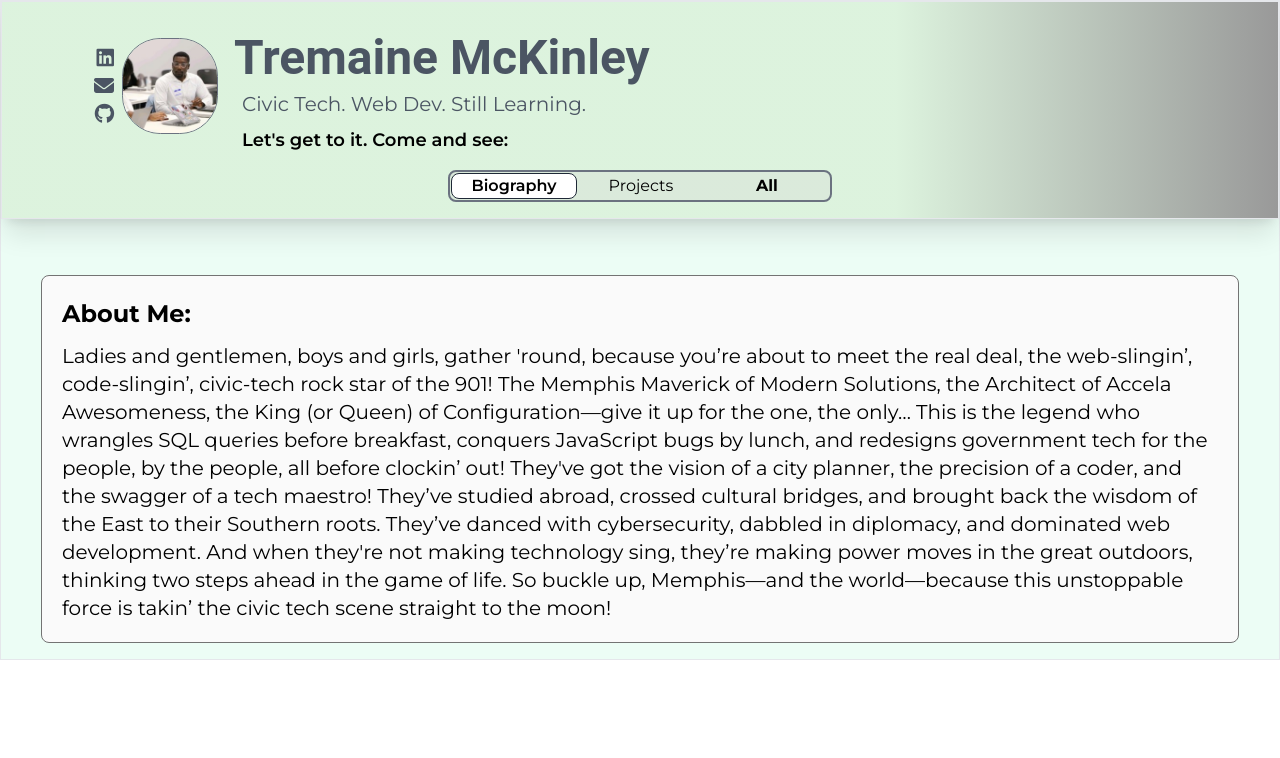
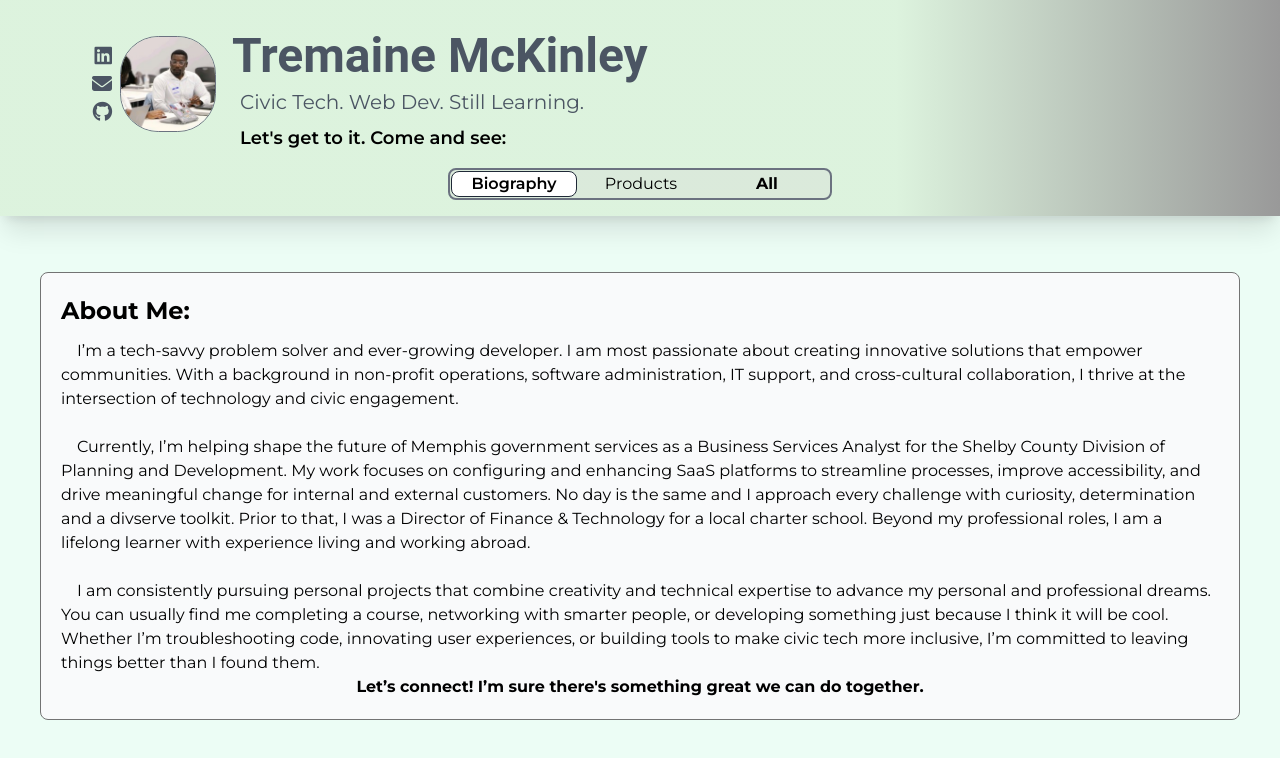
Before and after one commit to tremckinley/tremckinley-portfolio, a React (Vite) app: page / in a window 1280 px wide. Both pictures are taken after a click on the button "Biography". Shown: the top 758 px of the page. Built offline with nearby package versions, Linux system fonts and the light colour scheme.

Commit message:
lovely additions to card and background, added bio

```diff
--- a/src/App.jsx
+++ b/src/App.jsx
@@ -8,8 +8,8 @@ function App() {
   const [view, setView] = useState("projects");
 
   return (
-    <div className="h-fit w-full flex flex-col items-center bg-gray-500 font-body">
-      <div className="w-full max-w-7xl border flex flex-col items-between h-fit bg-emerald-50">
+    <div className="h-screen min-h-fit w-full flex flex-col items-center bg-gray-500 font-body">
+      <div className="w-full max-w-7xl flex flex-col items-between min-h-fit h-full shadow-xl shadow-gray-800 bg-emerald-50">
         <ProfileCard state={{ view, setView }} />
         <div className="p-10 md:pb-0">
           {
--- a/src/assets/AboutSection.jsx
+++ b/src/assets/AboutSection.jsx
@@ -1,18 +1,13 @@
 export default function AboutSection() {
     return (
-        <section className="my-4 bg-neutral-50 p-5 border border-neutral-500 rounded-lg">
+        <section className="my-4 p-5 bg-gray-50 border border-neutral-500 rounded-lg -bio-background">
         <h3 className="header">About Me:</h3>
-        <p className="text-xl">
-        Ladies and gentlemen, boys and girls, gather 'round, because you’re about to meet the real deal, the web-slingin’, code-slingin’, civic-tech rock star of the 901! The Memphis Maverick of Modern Solutions, the Architect of Accela Awesomeness, the King (or Queen) of Configuration—give it up for the one, the only…
+        <p>
+        &emsp;I’m a tech-savvy problem solver and ever-growing developer. I am most passionate about creating innovative solutions that empower communities. With a background in non-profit operations, software administration, IT support, and cross-cultural collaboration, I thrive at the intersection of technology and civic engagement.
+        <br/><br/>&emsp;Currently, I’m helping shape the future of Memphis government services as a Business Services Analyst for the Shelby County Division of Planning and Development. My work focuses on configuring and enhancing SaaS platforms to streamline processes, improve accessibility, and drive meaningful change for internal and external customers. No day is the same and I approach every challenge with curiosity, determination and a divserve toolkit. Prior to that, I was a Director of Finance & Technology for a local charter school. Beyond my professional roles, I am a lifelong learner with experience living and working abroad.
+        <br/><br/>&emsp;I am consistently pursuing personal projects that combine creativity and technical expertise to advance my personal and professional dreams. You can usually find me completing a course, networking with smarter people, or developing something just because I think it will be cool. Whether I’m troubleshooting code, innovating user experiences, or building tools to make civic tech more inclusive, I’m committed to leaving things better than I found them. <br/><center><strong>Let’s connect! I’m sure there's something great we can do together.</strong></center>
+        </p>
 
-This is the legend who wrangles SQL queries before breakfast, conquers JavaScript bugs by lunch, and redesigns government tech for the people, by the people, all before clockin’ out! They've got the vision of a city planner, the precision of a coder, and the swagger of a tech maestro!
-
-They’ve studied abroad, crossed cultural bridges, and brought back the wisdom of the East to their Southern roots. They’ve danced with cybersecurity, dabbled in diplomacy, and dominated web development.
-
-And when they're not making technology sing, they’re making power moves in the great outdoors, thinking two steps ahead in the game of life.
-
-So buckle up, Memphis—and the world—because this unstoppable force is takin’ the civic tech scene straight to the moon!
-        </p>
         </section>
     )
 }
--- a/src/assets/ProfileCard/ProfileCard.jsx
+++ b/src/assets/ProfileCard/ProfileCard.jsx
@@ -3,7 +3,7 @@ import ViewSelector from "./ViewSelector"
 export default function ProfileCard(props) {
     const { state } = props
     return (
-        <div className="flex flex-col items-center p-4 text-gray-600 border shadow-xl banner bg-gradient-to-t md:bg-gradient-to-r from-[#c9e6c070] from-70% to-[#999999]">
+        <div className="flex flex-col items-center p-4 text-gray-600 shadow-xl bg-gradient-to-t md:bg-gradient-to-r from-[#c9e6c070] from-70% to-[#999999]">
             <div className="md:ml-4 flex flex-col md:flex-row items-center md:justify-start w-full">
                 <div className="flex flex-col md:flex-row-reverse items-center">
                     <img className="rounded-[40%] max-h-24 md:max-h-24 border border-gray-500 center" alt="profile image of me" src="src\assets\images\profile photo.jpeg" />
--- a/src/assets/ProfileCard/ViewSelector.jsx
+++ b/src/assets/ProfileCard/ViewSelector.jsx
@@ -14,7 +14,7 @@ export default function ViewSelector(props) {
                 onClick={() => state.setView("projects")}
             >
                 <div>
-                    Projects
+                    Products
                 </div>
             </button>
             {/* <button key="resume" className={"text-center px-2 rounded-lg m-[1px] text-black border-gray-800 flex-1 "+ (state.view == "resume" ? "bg-white border font-semibold" : "")}
--- a/src/assets/ProjectCard/ProjectCard.jsx
+++ b/src/assets/ProjectCard/ProjectCard.jsx
@@ -5,7 +5,7 @@ export default function ProjectCard(props) {
   const { project  } = props;
 
   return (
-    <div className="flex flex-col m-2 border-2 border-stone-500 rounded-lg max-w-60 overflow-clip bg-white hover:bg-neutral-100 hover:border-green-500">
+    <div className="flex flex-col m-2 border-2 border-stone-500 rounded-lg md:max-w-60 overflow-clip bg-white hover:bg-neutral-100 hover:border-green-500 max-w-96">
       <div className="max-h-48 w-full mr-4 border-b border-stone-500 flex">
         <a href={project.liveUrl} target="_blank" className="w-full overflow-clip">
         <motion.img
--- a/src/assets/ProjectSection.jsx
+++ b/src/assets/ProjectSection.jsx
@@ -4,7 +4,7 @@ import { projects } from "./projects";
 export default function ProjectSection() {
     return (
         <section>
-        <h3 className="header text-gray-700">My Projects:</h3>
+        <h3 className="header text-gray-700">My Products:</h3>
         <div className="flex flex-wrap justify-center mt-10">
             {!projects ? <p>Error: Projects not loaded</p> :
                 projects.map((project) => {
--- a/src/assets/projects.js
+++ b/src/assets/projects.js
@@ -11,7 +11,7 @@ export const projects = [
     {
       title: "Focus Breathing Timer",
       desc: "An original HTML/CSS/JS project. Warmed up my vanilla web dev skills by creating a mindful breathing timer in a Codecademy code space.",
-      tools: ["html5", "css3", "javascript", "code"],
+      tools: ["html5", "css3", "js"],
       repoUrl: "https://github.com/tremckinley/focus-breathing-timer",
       liveUrl: "https://www.codecademy.com/workspaces/671bb94c26499240abf81e85",
       imageUrl: "src/assets/images/screenshots/focusbreathing.png"
@@ -19,7 +19,7 @@ export const projects = [
     {
       title: "Fright Night Game",
       desc: "A customization of a Codecademy lesson. Used principles from a DOM manipulation lesson to add game functionality. *This game was recognized in a Codecademy Halloween competition.",
-      tools: ["html5", "css3", "javascript", "code"],
+      tools: ["html5", "css3", "js"],
       repoUrl: "https://github.com/tremckinley/datenightgame/tree/fright_night",
       liveUrl: "https://frightnightgame.vercel.app/",
       imageUrl: "src/assets/images/screenshots/frightnight.png"
--- a/src/index.css
+++ b/src/index.css
@@ -8,3 +8,11 @@
     margin-bottom: 10px;
 
 }
+
+.bio-background {
+    background-image: url("https://wreg.com/wp-content/uploads/sites/18/2022/10/GettyImages-902966078.jpg?w=960&h=540&crop=1");
+    background-size: cover;
+    background-blend-mode: overlay;
+    background-color: #00000050;
+    color: rgb(245 245 244)
+}
```
Also changed, not shown: bio.txt (added), src/assets/images/screenshots/frightnight.png.
